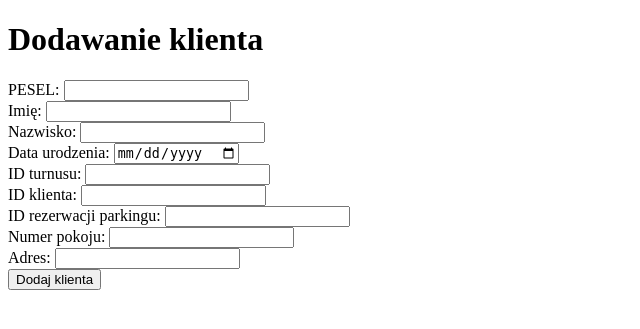
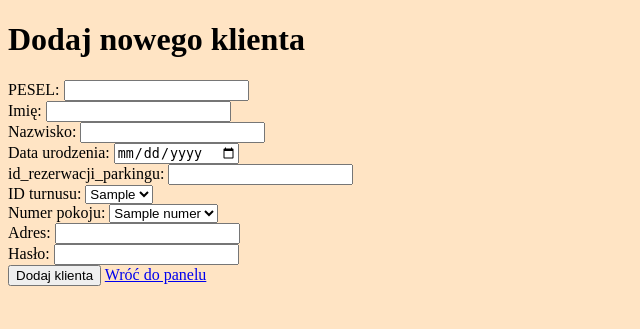
Before and after one commit to primasort/sanatorium-zacisze, a Flask app: template sanatorium-zacisze/templates/adding_client.html in a window 1280 px wide. Shown: the top 329 px of the page, without its empty margins (0-640 px from the left). Run offline with Flask 2, Linux system fonts and the light colour scheme; the template is opened without the code that fills it: most values are stand-ins (such as "Sample title", 1, 10 or a date in 2020).

Commit message:
hotfix add_client 1/2

```diff
--- a/sanatorium-zacisze/templates/adding_client.html
+++ b/sanatorium-zacisze/templates/adding_client.html
@@ -1,15 +1,16 @@
 <!DOCTYPE html>
 <html>
 <head>
-    <meta charset="UTF-8">
-    <title>Dodawanie klienta</title>
+  <title>Dodaj nowego klienta</title>
 </head>
 <body>
-    <h1>Dodawanie klienta</h1>
+  <h1>Dodaj nowego klienta</h1>
+  <body style="background-color: bisque;"></body>
+
   {% if msg %}
     <p>{{ msg }}</p>
   {% endif %}
-    <form action="/add_client" method="POST">
+  <form method="POST" action="{{ url_for('add_client') }}">
     <label for="pesel">PESEL:</label>
     <input type="text" id="pesel" name="pesel" required><br>
 
@@ -22,22 +23,31 @@
     <label for="data_urodzenia">Data urodzenia:</label>
     <input type="date" id="data_urodzenia" name="data_urodzenia" required><br>
 
-      <label for="ID_turnusu">ID turnusu:</label>
-      <input type="number" id="ID_turnusu" name="ID_turnusu" required><br>
+    <label for="id_rezerwacji_parkingu">id_rezerwacji_parkingu:</label>
+    <input type="text" id="id_rezerwacji_parkingu" name="id_rezerwacji_parkingu"><br>
 
-      <label for="IDklient">ID klienta:</label>
-      <input type="number" id="IDklient" name="IDklient" required><br>
-
-      <label for="id_rezerwacji_parkingu">ID rezerwacji parkingu:</label>
-      <input type="number" id="id_rezerwacji_parkingu" name="id_rezerwacji_parkingu" required><br>
+    <label for="id_turnusu">ID turnusu:</label>
+    <select id="id_turnusu" name="ID_turnusu">
+      {% for id in available_id_turnusu %}
+        <option value="{{ id }}">{{ id }}</option>
+      {% endfor %}
+    </select><br>
 
     <label for="numer_pokoju">Numer pokoju:</label>
-      <input type="text" id="numer_pokoju" name="numer_pokoju" required><br>
+    <select id="numer_pokoju" name="numer_pokoju">
+      {% for numer in available_numer_pokoju %}
+        <option value="{{ numer }}">{{ numer }}</option>
+      {% endfor %}
+    </select><br>
 
     <label for="adres">Adres:</label>
     <input type="text" id="adres" name="adres" required><br>
 
+    <label for="haslo">Hasło:</label>
+    <input type="password" id="haslo" name="haslo" required><br>
+
     <input type="submit" value="Dodaj klienta">
+    <a href ="{{url_for('admin_panel')}}">Wróć do panelu</a>
   </form>
 </body>
 </html>
```
Lines whose indentation alone changed are shown as unchanged.
